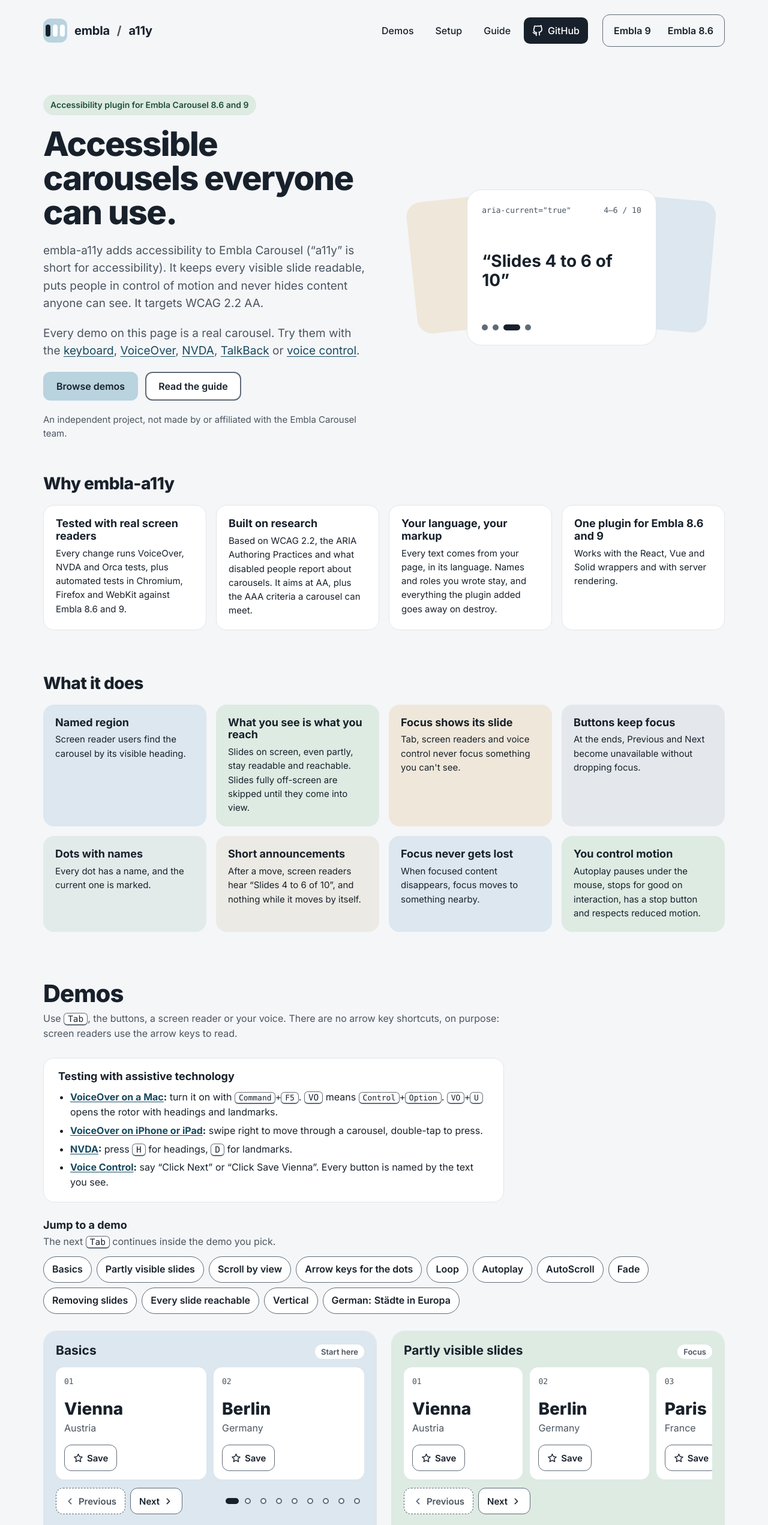
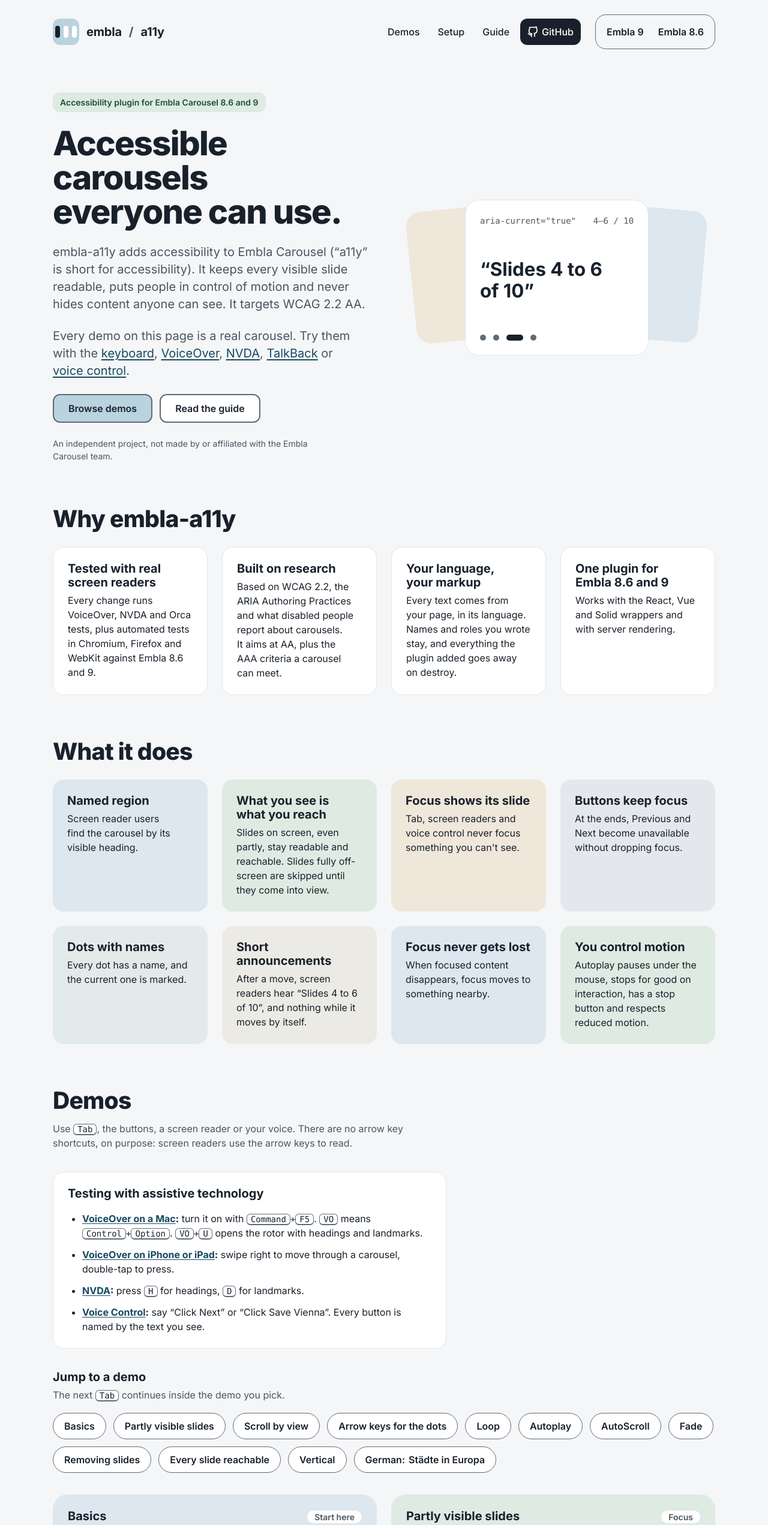
Before and after one commit to wazum/embla-a11y, a website built with Vite: page demo/index.html in a window 1280 px wide. Shown: the top 2543 px of the page at 60% size. Built offline with nearby package versions, Linux system fonts and the light colour scheme.

Commit message:
Put the demo site's spacing, type and colours on named tokens

```diff
--- a/demo/index.html
+++ b/demo/index.html
@@ -49,10 +49,10 @@
     </header>
 
     <main>
-      <section class="hero" aria-labelledby="hero-heading">
+      <section class="hero">
         <div class="hero__text">
           <p class="badge">Accessibility plugin for Embla Carousel 8.6 and 9</p>
-          <h1 id="hero-heading">Accessible carousels everyone can use.</h1>
+          <h1>Accessible carousels everyone can use.</h1>
           <p class="hero__lead">
             embla-a11y adds accessibility to Embla Carousel (“a11y” is short for accessibility). It
             keeps every visible slide readable, puts people in control of motion and never hides
@@ -91,8 +91,8 @@
         </div>
       </section>
 
-      <section class="features" aria-labelledby="why-heading">
-        <h2 id="why-heading">Why embla-a11y</h2>
+      <section class="features">
+        <h2>Why embla-a11y</h2>
         <ul class="features__list" role="list">
           <li class="feature feature--plain">
             <h3>Tested with real screen readers</h3>
@@ -122,8 +122,8 @@
         </ul>
       </section>
 
-      <section class="features" aria-labelledby="features-heading">
-        <h2 id="features-heading">What it does</h2>
+      <section class="features">
+        <h2>What it does</h2>
         <ul class="features__list" role="list">
           <li class="feature feature--sky">
             <h3>Named region</h3>
@@ -506,10 +506,15 @@
                 </button>
                 <div
                   class="carousel__dots"
+                  role="group"
+                  aria-label="Slides"
+                  aria-describedby="dot-keys-hint"
                   data-dot-label="Slide {first}"
                   data-dot-label-group="Slides {first} to {last}"
                 ></div>
-                <p class="carousel__hint">Use the arrow keys to choose a slide.</p>
+                <p id="dot-keys-hint" class="carousel__hint">
+                  Use the arrow keys to choose a slide.
+                </p>
               </div>
               <p
                 class="carousel__announcer visually-hidden"
--- a/demo/style.scss
+++ b/demo/style.scss
@@ -37,6 +37,42 @@
 
 :root {
   color-scheme: light dark;
+
+  /* unit 24px = 1rem × 1.5, type ratio 1.25 */
+  --leading: 1.5;
+  --unit: calc(1rem * var(--leading));
+  --space-quarter: calc(var(--unit) / 4);
+  --space-half: calc(var(--unit) / 2);
+  --space-three-quarters: calc(var(--unit) * 0.75);
+  --space-unit: var(--unit);
+  --space-one-and-a-half: calc(var(--unit) * 1.5);
+  --space-double: calc(var(--unit) * 2);
+  --space-triple: calc(var(--unit) * 3);
+
+  --font-size-small: 0.875rem;
+  --font-size-body: 1rem;
+  --font-size-large: 1.25rem;
+  --font-size-larger: 1.5625rem;
+  --font-size-highlight: 1.953rem;
+  --font-size-section-heading: clamp(1.953rem, 1.5rem + 1.6vw, 2.441rem);
+  --font-size-display: clamp(2.441rem, 1.6rem + 3.4vw, 3.5rem);
+
+  --measure: 65ch;
+  --content-width: 75rem;
+  --page-margin: clamp(var(--space-three-quarters), 4vw, var(--space-double));
+
+  --radius-small: var(--space-quarter);
+  --radius-medium: var(--space-half);
+  --radius-large: var(--space-three-quarters);
+  --radius-larger: var(--space-unit);
+  --radius-round: 999px;
+  --touch-target: 2.75rem;
+  --touch-target-large: 3rem;
+  --focus-width: 3px;
+
+  --font-body: 'Inter', system-ui, sans-serif;
+  --font-code: ui-monospace, SFMono-Regular, Menlo, Consolas, 'Liberation Mono', monospace;
+
   --page: #f5f6f8;
   --surface: #ffffff;
   --text: #18212b;
@@ -48,22 +84,29 @@
   --link-hover: #10384a;
   --focus: #1f5e78;
   --accent: #b9d3df;
+  --on-accent: #18212b;
   --badge: #ddebe3;
   --badge-text: #1f4d3a;
-  --tag: #eef1f4;
   --inverse: #18212b;
   --inverse-text: #ffffff;
+  --mark-bar: #ffffff;
+  --mark-bar-first: #18212b;
+  --band: #18212b;
+  --band-text: #f5f6f8;
+  --band-muted: #c5cdd5;
+  --band-link: #b9d3df;
+  --band-link-hover: #ffffff;
   --code: #24303b;
   --code-text: #f5f6f8;
   --code-keyword: #b9d3df;
   --code-string: #a8d5c0;
+  --code-control: #2f3c48;
+  --code-control-hover: #3a4856;
+  --code-control-border: #9aa6b2;
 
   @each $name, $colors in $tints {
     --tint-#{$name}: #{list.nth($colors, 1)};
   }
-
-  --font-body: 'Inter', system-ui, sans-serif;
-  --font-code: ui-monospace, SFMono-Regular, Menlo, Consolas, 'Liberation Mono', monospace;
 }
 
 @mixin dark {
@@ -80,9 +123,9 @@
   --accent: #9fcbe0;
   --badge: #1c2b24;
   --badge-text: #a8d5c0;
-  --tag: #26303a;
   --inverse: #eef1f4;
   --inverse-text: #11171d;
+  --band: #0b1015;
   --code: #0b1015;
 
   @each $name, $colors in $tints {
@@ -113,8 +156,8 @@
   background: var(--page);
   color: var(--text);
   font-family: var(--font-body);
-  font-size: 1rem;
-  line-height: 1.55;
+  font-size: var(--font-size-body);
+  line-height: var(--leading);
 }
 
 h1,
@@ -124,14 +167,16 @@
   margin: 0;
   font-family: var(--font-body);
   line-height: 1.15;
+  text-wrap: balance;
 }
 
 p {
   margin: 0;
+  text-wrap: pretty;
 }
 
 a {
-  border-radius: 0.25rem;
+  border-radius: var(--radius-small);
   color: var(--link);
   text-underline-offset: 0.15em;
 
@@ -141,8 +186,8 @@
 }
 
 :focus-visible {
-  outline: 3px solid var(--focus);
-  outline-offset: 3px;
+  outline: var(--focus-width) solid var(--focus);
+  outline-offset: var(--focus-width);
 }
 
 [tabindex='-1']:focus {
@@ -152,16 +197,16 @@
 code,
 kbd {
   font-family: var(--font-code);
-  font-size: 0.9em;
+  font-size: var(--font-size-small);
   font-variant-ligatures: none;
 }
 
 kbd kbd,
 :not(kbd) > kbd:not(:has(kbd)) {
-  padding: 0.0625rem 0.375rem;
+  padding: 0 var(--space-quarter);
   border: 1px solid var(--control-border);
   border-bottom-width: 2px;
-  border-radius: 0.375rem;
+  border-radius: var(--radius-small);
   background: var(--surface);
   color: var(--text);
   white-space: nowrap;
@@ -198,11 +243,11 @@
 
 .skip-link {
   position: absolute;
-  top: 1rem;
-  left: 1rem;
+  top: var(--space-unit);
+  left: var(--space-unit);
   z-index: 10;
-  padding: 0.75rem 1rem;
-  border-radius: 0.75rem;
+  padding: var(--space-half) var(--space-unit);
+  border-radius: var(--radius-medium);
   background: var(--inverse);
   color: var(--inverse-text);
   font-weight: 600;
@@ -220,39 +265,36 @@
   }
 
   &--inline {
-    top: 0.5rem;
-    left: 0.5rem;
+    top: var(--space-half);
+    left: var(--space-half);
   }
 }
-
-$gutter: clamp(1rem, 4vw, 2rem);
 
 .site-header,
 .hero,
 .features,
-.demos,
-.site-footer {
-  max-width: 75rem;
+.demos {
+  max-width: var(--content-width);
   margin-inline: auto;
-  padding-inline: $gutter;
+  padding-inline: var(--page-margin);
 }
 
 .site-header {
   display: flex;
   flex-wrap: wrap;
   align-items: center;
-  gap: 1rem 1.5rem;
-  padding-block: 1.5rem;
+  gap: var(--space-half) var(--space-unit);
+  padding-block: var(--space-unit);
 }
 
 .brand {
   display: flex;
   align-items: center;
-  gap: 0.75rem;
+  gap: var(--space-half);
   margin-inline-end: auto;
   font-family: var(--font-body);
   font-weight: 700;
-  font-size: 1.25rem;
+  font-size: var(--font-size-large);
   letter-spacing: -0.01em;
 
   &__slash {
@@ -263,20 +305,20 @@
     display: flex;
     align-items: center;
     justify-content: center;
-    gap: 4px;
-    width: 40px;
-    height: 40px;
-    border-radius: 12px;
+    gap: var(--space-quarter);
+    width: var(--touch-target);
+    height: var(--touch-target);
+    border-radius: var(--radius-medium);
     background: var(--accent);
 
     span {
       width: 8px;
       height: 20px;
-      border-radius: 4px;
-      background: #ffffff;
+      border-radius: var(--radius-small);
+      background: var(--mark-bar);
 
       &:first-child {
-        background: #18212b;
+        background: var(--mark-bar-first);
       }
     }
   }
@@ -287,16 +329,16 @@
   display: flex;
   flex-wrap: wrap;
   align-items: center;
-  gap: 0.5rem;
+  gap: var(--space-quarter);
 }
 
 .site-nav a {
   display: inline-flex;
   align-items: center;
-  gap: 0.5rem;
-  min-height: 44px;
-  padding: 0.5rem 0.875rem;
-  border-radius: 0.625rem;
+  gap: var(--space-quarter);
+  min-height: var(--touch-target);
+  padding: var(--space-quarter) var(--space-half);
+  border-radius: var(--radius-medium);
   color: var(--text);
   font-weight: 500;
   text-decoration: none;
@@ -319,17 +361,17 @@
 .version-switch {
   ul {
     gap: 0;
-    padding: 0.25rem;
+    padding: var(--space-quarter);
     border: 1px solid var(--control-border);
-    border-radius: 0.75rem;
+    border-radius: var(--radius-large);
   }
 
   a {
     display: inline-flex;
     align-items: center;
-    min-height: 44px;
-    padding: 0.5rem 0.875rem;
-    border-radius: 0.5rem;
+    min-height: var(--touch-target);
+    padding: var(--space-quarter) var(--space-half);
+    border-radius: var(--radius-medium);
     color: var(--text);
     font-weight: 600;
     text-decoration: none;
@@ -341,6 +383,7 @@
     &[aria-current='page'] {
       background: var(--inverse);
       color: var(--inverse-text);
+      text-decoration: underline;
     }
   }
 }
@@ -349,37 +392,38 @@
   display: grid;
   grid-template-columns: repeat(auto-fit, minmax(min(100%, 27.5rem), 1fr));
   align-items: center;
-  gap: 3rem;
-  padding-block: 3.5rem 2.5rem;
+  gap: var(--space-double);
+  padding-block: var(--space-double) var(--space-triple);
 
   &__text {
     display: flex;
     flex-direction: column;
-    gap: 1.25rem;
+    gap: var(--space-unit);
   }
 
   h1 {
     font-weight: 800;
-    font-size: clamp(2.25rem, 4.5vw, 3.5rem);
+    font-size: var(--font-size-display);
     line-height: 1.02;
     letter-spacing: -0.03em;
   }
 
   &__lead {
-    max-width: 34rem;
+    max-width: var(--measure);
     color: var(--muted);
-    font-size: 1.1875rem;
+    font-size: var(--font-size-large);
+    line-height: 1.45;
   }
 
   &__actions {
     display: flex;
     flex-wrap: wrap;
-    gap: 0.75rem;
+    gap: var(--space-half);
   }
 
   &__note {
     color: var(--muted);
-    font-size: 0.9375rem;
+    font-size: var(--font-size-small);
   }
 
   &__art {
@@ -394,10 +438,10 @@
   &__art::after {
     content: '';
     position: absolute;
-    top: 3rem;
+    top: var(--space-double);
     width: 46%;
     height: 13.75rem;
-    border-radius: 1.5rem;
+    border-radius: var(--radius-larger);
   }
 
   &__art::before {
@@ -418,12 +462,12 @@
     display: flex;
     flex-direction: column;
     justify-content: space-between;
-    gap: 1.5rem;
+    gap: var(--space-unit);
     width: 58%;
     min-height: 16.25rem;
-    padding: 1.5rem;
+    padding: var(--space-unit);
     border: 1px solid var(--border);
-    border-radius: 1.5rem;
+    border-radius: var(--radius-larger);
     background: var(--surface);
   }
 
@@ -431,28 +475,28 @@
     display: flex;
     flex-wrap: wrap;
     justify-content: space-between;
-    gap: 0.5rem;
+    gap: var(--space-half);
     color: var(--muted);
     font-family: var(--font-code);
-    font-size: 0.8125rem;
+    font-size: var(--font-size-small);
   }
 
   &__quote {
     font-family: var(--font-body);
     font-weight: 700;
-    font-size: 1.75rem;
+    font-size: var(--font-size-highlight);
     line-height: 1.15;
   }
 
   &__dots {
     display: flex;
     align-items: center;
-    gap: 0.5rem;
+    gap: var(--space-half);
 
     span {
       width: 10px;
       height: 10px;
-      border-radius: 999px;
+      border-radius: var(--radius-round);
       background: var(--control-border);
     }
 
@@ -465,32 +509,32 @@
 
 .badge {
   align-self: flex-start;
-  padding: 0.375rem 0.75rem;
-  border-radius: 999px;
+  padding: var(--space-quarter) var(--space-half);
+  border-radius: var(--radius-medium);
   background: var(--badge);
   color: var(--badge-text);
-  font-size: 0.875rem;
+  font-size: var(--font-size-small);
   font-weight: 600;
 }
 
 .button {
   display: inline-flex;
   align-items: center;
-  gap: 0.5rem;
-  min-height: 48px;
-  padding: 0.75rem 1.25rem;
-  border-radius: 0.75rem;
-  font: 600 1rem var(--font-body);
+  gap: var(--space-half);
+  min-height: var(--touch-target-large);
+  padding: var(--space-half) var(--space-unit);
+  border-radius: var(--radius-medium);
+  font: 600 var(--font-size-body) var(--font-body);
   text-decoration: none;
   cursor: pointer;
 
   &--accent {
-    border: 2px solid transparent;
+    border: 2px solid var(--control-border);
     background: var(--accent);
 
     &,
     &:hover {
-      color: #18212b;
+      color: var(--on-accent);
     }
   }
 
@@ -510,36 +554,32 @@
 }
 
 .features {
-  padding-block: 1rem 3.5rem;
+  padding-block-end: var(--space-triple);
 
   h2 {
-    margin-block-end: 1.25rem;
+    margin-block-end: var(--space-unit);
     font-weight: 800;
-    font-size: 1.75rem;
+    font-size: var(--font-size-section-heading);
     letter-spacing: -0.02em;
   }
 
   &__list {
     display: grid;
     grid-template-columns: repeat(auto-fit, minmax(min(100%, 15rem), 1fr));
-    gap: 1rem;
+    gap: var(--space-unit);
   }
 }
 
 .feature {
   display: flex;
   flex-direction: column;
-  gap: 0.375rem;
-  padding: 1.25rem;
-  border-radius: 1.125rem;
+  gap: var(--space-quarter);
+  padding: var(--space-unit);
+  border-radius: var(--radius-large);
 
   h3 {
     font-weight: 700;
-    font-size: 1.125rem;
-  }
-
-  p {
-    font-size: 0.9375rem;
+    font-size: var(--font-size-large);
   }
 
   &--plain {
@@ -556,53 +596,53 @@
 }
 
 .demos {
-  padding-block: 1.5rem 4rem;
+  padding-block-end: var(--space-triple);
 
   h2 {
     font-weight: 800;
-    font-size: 2.5rem;
+    font-size: var(--font-size-section-heading);
     letter-spacing: -0.02em;
   }
 
   &__lead {
-    max-width: 48rem;
-    margin-block: 0.375rem 1.75rem;
+    max-width: var(--measure);
+    margin-block: var(--space-half) var(--space-one-and-a-half);
     color: var(--muted);
   }
 
   &__list {
     display: grid;
     grid-template-columns: repeat(auto-fill, minmax(min(100%, 32rem), 1fr));
-    gap: 1.5rem;
+    gap: var(--space-unit);
   }
 }
 
 .demo-index {
-  margin-block-end: 1.75rem;
+  margin-block-end: var(--space-one-and-a-half);
 
   h3 {
-    font-size: 1.125rem;
+    font-size: var(--font-size-large);
   }
 
   p {
-    margin-block: 0.25rem 0.75rem;
+    margin-block: var(--space-quarter) var(--space-three-quarters);
     color: var(--muted);
   }
 
   ul {
     display: flex;
     flex-wrap: wrap;
-    gap: 0.5rem;
+    gap: var(--space-half);
   }
 
   a {
     display: inline-flex;
     align-items: center;
-    gap: 0.3em;
-    min-height: 44px;
-    padding: 0.5rem 0.875rem;
+    gap: var(--space-quarter);
+    min-height: var(--touch-target);
+    padding: var(--space-quarter) var(--space-three-quarters);
     border: 1px solid var(--control-border);
-    border-radius: 999px;
+    border-radius: var(--radius-round);
     background: var(--surface);
     color: var(--text);
     font-weight: 600;
@@ -616,28 +656,28 @@
 }
 
 .demo:focus {
-  outline: 3px solid var(--focus);
-  outline-offset: 3px;
+  outline: var(--focus-width) solid var(--focus);
+  outline-offset: var(--focus-width);
 }
 
 .tips {
-  max-width: 48rem;
-  margin-block-end: 1.75rem;
-  padding: 1.25rem 1.5rem;
+  max-width: var(--measure);
+  margin-block-end: var(--space-one-and-a-half);
+  padding: var(--space-unit);
   border: 1px solid var(--border);
-  border-radius: 1.125rem;
+  border-radius: var(--radius-large);
   background: var(--surface);
 
   h3 {
-    font-size: 1.125rem;
+    font-size: var(--font-size-large);
   }
 
   ul {
     display: flex;
     flex-direction: column;
-    gap: 0.375rem;
-    margin: 0.75rem 0 0;
-    padding-inline-start: 1.25rem;
+    gap: var(--space-half);
+    margin: var(--space-three-quarters) 0 0;
+    padding-inline-start: var(--space-unit);
   }
 }
 
@@ -647,68 +687,68 @@
   flex-direction: column;
   overflow: hidden;
   border: 1px solid var(--border);
-  border-radius: 1.375rem;
+  border-radius: var(--radius-larger);
   background: var(--surface);
 
   &__body {
     display: flex;
     flex: 1;
     flex-direction: column;
-    gap: 0.625rem;
-    padding: 1.25rem 1.375rem 1.375rem;
+    gap: var(--space-half);
+    padding: var(--space-unit);
     color: var(--muted);
 
     h4 {
-      margin-block-start: 0.25rem;
+      margin-block-start: var(--space-half);
       color: var(--text);
-      font-size: 1.0625rem;
+      font-size: var(--font-size-body);
     }
   }
 
   &__steps {
     display: flex;
     flex-direction: column;
-    gap: 0.375rem;
+    gap: var(--space-half);
     margin: 0;
-    padding-inline-start: 1.25rem;
+    padding-inline-start: var(--space-unit);
   }
 
   &__more {
     margin-block-start: auto;
-    padding-block-start: 0.5rem;
+    padding-block-start: var(--space-half);
     font-weight: 600;
   }
 }
 
 .carousel {
   --per-view: 1.15;
-  --gap: 0.75rem;
+  --gap: var(--space-half);
 
   container-type: inline-size;
   display: flex;
   flex-direction: column;
-  gap: 0.875rem;
-  padding: 1.25rem;
+  gap: var(--space-three-quarters);
+  padding: var(--space-unit);
 
   &__header {
     display: flex;
     flex-wrap: wrap;
     align-items: baseline;
     justify-content: space-between;
-    gap: 0.5rem 0.75rem;
+    gap: var(--space-quarter) var(--space-half);
 
     h3 {
       font-weight: 700;
-      font-size: 1.3125rem;
+      font-size: var(--font-size-large);
     }
   }
 
   &__tag {
-    padding: 0.125rem 0.625rem;
-    border-radius: 999px;
+    padding: 0 var(--space-half);
+    border-radius: var(--radius-round);
     background: var(--surface);
     color: var(--muted);
-    font-size: 0.8125rem;
+    font-size: var(--font-size-small);
     font-weight: 600;
   }
 
@@ -726,7 +766,7 @@
     display: flex;
     flex-wrap: wrap;
     align-items: center;
-    gap: 0.5rem;
+    gap: var(--space-half);
   }
 
   &[data-single-view] &__controls {
@@ -736,14 +776,14 @@
   &__button {
     display: inline-flex;
     align-items: center;
-    gap: 0.375rem;
-    min-height: 44px;
-    padding: 0.5rem 0.875rem;
+    gap: var(--space-quarter);
+    min-height: var(--touch-target);
+    padding: var(--space-quarter) var(--space-half);
     border: 1px solid var(--control-border);
-    border-radius: 0.75rem;
+    border-radius: var(--radius-medium);
     background: var(--control);
     color: var(--text);
-    font: 600 0.9375rem var(--font-body);
+    font: 600 var(--font-size-body) var(--font-body);
     cursor: pointer;
 
     &[aria-disabled='true'] {
@@ -755,7 +795,7 @@
     span:not([hidden]) {
       display: inline-flex;
       align-items: center;
-      gap: 0.375rem;
+      gap: var(--space-quarter);
     }
   }
 
@@ -766,14 +806,14 @@
   &__dots {
     display: flex;
     flex-wrap: wrap;
-    gap: 0.125rem;
+    gap: var(--space-quarter);
     margin-inline-start: auto;
   }
 
   &__hint {
     flex-basis: 100%;
     text-align: end;
-    font-size: 0.875rem;
+    font-size: var(--font-size-small);
   }
 
   &__dot {
@@ -781,11 +821,11 @@
     display: inline-flex;
     align-items: center;
     justify-content: center;
-    width: 24px;
-    height: 24px;
+    width: var(--space-unit);
+    height: var(--space-unit);
     padding: 0;
     border: 0;
-    border-radius: 999px;
+    border-radius: var(--radius-round);
     background: none;
     cursor: pointer;
 
@@ -794,7 +834,7 @@
       width: 10px;
       height: 10px;
       border: 2px solid var(--control-border);
-      border-radius: 999px;
+      border-radius: var(--radius-round);
       background: var(--control);
     }
 
@@ -856,29 +896,29 @@
     flex: 1;
     flex-direction: column;
     align-items: flex-start;
-    gap: 0.25rem;
-    padding: 0.875rem;
-    border-radius: 0.875rem;
+    gap: var(--space-quarter);
+    padding: var(--space-three-quarters);
+    border-radius: var(--radius-large);
     background: var(--surface);
   }
 
   &__number {
     color: var(--muted);
     font-family: var(--font-code);
-    font-size: 0.8125rem;
+    font-size: var(--font-size-small);
   }
 
   &__city {
-    margin-block-start: 1rem;
+    margin-block-start: var(--space-three-quarters);
     font-weight: 800;
-    font-size: 1.75rem;
+    font-size: var(--font-size-larger);
     line-height: 1.1;
     overflow-wrap: anywhere;
   }
 
   &__country {
     margin-block-end: auto;
-    padding-block-end: 0.75rem;
+    padding-block-end: var(--space-half);
     color: var(--muted);
   }
 }
@@ -886,14 +926,14 @@
 .slide__action {
   display: inline-flex;
   align-items: center;
-  gap: 0.375rem;
-  min-height: 44px;
-  padding: 0.5rem 0.875rem;
+  gap: var(--space-quarter);
+  min-height: var(--touch-target);
+  padding: var(--space-quarter) var(--space-half);
   border: 1px solid var(--control-border);
-  border-radius: 0.75rem;
+  border-radius: var(--radius-medium);
   background: var(--control);
   color: var(--text);
-  font: 600 0.9375rem var(--font-body);
+  font: 600 var(--font-size-body) var(--font-body);
   cursor: pointer;
 
   &[aria-pressed='true'] {
@@ -920,51 +960,51 @@
   display: grid;
   grid-template-columns: repeat(auto-fit, minmax(min(100%, 23.75rem), 1fr));
   align-items: center;
-  gap: 2rem;
-  width: min(100% - 2 * $gutter, 71rem);
-  margin: 0 auto 4.5rem;
-  padding: clamp(1.5rem, 4vw, 2.5rem);
-  border-radius: 1.5rem;
-  background: #18212b;
-  color: #f5f6f8;
+  gap: var(--space-double);
+  width: min(100% - 2 * var(--page-margin), var(--content-width) - 2 * var(--page-margin));
+  margin: 0 auto var(--space-triple);
+  padding: clamp(var(--space-unit), 4vw, var(--space-double));
+  border-radius: var(--radius-larger);
+  background: var(--band);
+  color: var(--band-text);
 
   &__text {
     display: flex;
     flex-direction: column;
-    gap: 0.75rem;
+    gap: var(--space-half);
 
     h2 {
       font-weight: 800;
-      font-size: 2.125rem;
+      font-size: var(--font-size-section-heading);
       letter-spacing: -0.02em;
     }
 
     p {
-      color: #c5cdd5;
+      color: var(--band-muted);
     }
 
     a {
-      color: #b9d3df;
+      color: var(--band-link);
 
       &:hover {
-        color: #ffffff;
+        color: var(--band-link-hover);
       }
     }
   }
 
   :focus-visible {
-    outline-color: #b9d3df;
+    outline-color: var(--band-link);
   }
 }
 
 .code {
   margin: 0;
-  padding: 1.5rem;
-  border-radius: 1rem;
+  padding: var(--space-unit);
+  border-radius: var(--radius-large);
   background: var(--code);
   color: var(--code-text);
   font-family: var(--font-code);
-  font-size: 0.875rem;
+  font-size: var(--font-size-small);
   line-height: 1.7;
   white-space: pre-wrap;
   overflow-wrap: anywhere;
@@ -982,28 +1022,28 @@
   position: relative;
 
   .code {
-    padding-block-start: 3.5rem;
+    padding-block-start: var(--space-triple);
   }
 }
 
 .copy-button {
   position: absolute;
-  top: 0.625rem;
-  right: 0.625rem;
+  top: var(--space-half);
+  right: var(--space-half);
   display: inline-flex;
   align-items: center;
-  gap: 0.375rem;
-  min-height: 36px;
-  padding: 0.375rem 0.75rem;
-  border: 1px solid #9aa6b2;
-  border-radius: 0.5rem;
-  background: #2f3c48;
-  color: #f5f6f8;
-  font: 600 0.875rem var(--font-body);
+  gap: var(--space-quarter);
+  min-height: var(--touch-target);
+  padding: var(--space-quarter) var(--space-half);
+  border: 1px solid var(--code-control-border);
+  border-radius: var(--radius-medium);
+  background: var(--code-control);
+  color: var(--code-text);
+  font: 600 var(--font-size-small) var(--font-body);
   cursor: pointer;
 
   &:hover {
-    background: #3a4856;
+    background: var(--code-control-hover);
   }
 
   &__check,
@@ -1020,11 +1060,13 @@
   display: flex;
   flex-wrap: wrap;
   justify-content: space-between;
-  gap: 0.75rem 2rem;
-  padding-block: 1.5rem 3rem;
+  gap: var(--space-half) var(--space-double);
+  width: min(100% - 2 * var(--page-margin), var(--content-width) - 2 * var(--page-margin));
+  margin-inline: auto;
+  padding-block: var(--space-unit) var(--space-double);
   border-top: 1px solid var(--border);
   color: var(--muted);
-  font-size: 0.875rem;
+  font-size: var(--font-size-small);
 }
 
 @media (forced-colors: active) {
@@ -1042,4 +1084,8 @@
   .slide__action[aria-pressed='true'] {
     border-width: 3px;
   }
+
+  .site-nav__github {
+    border: 1px solid;
+  }
 }
```
